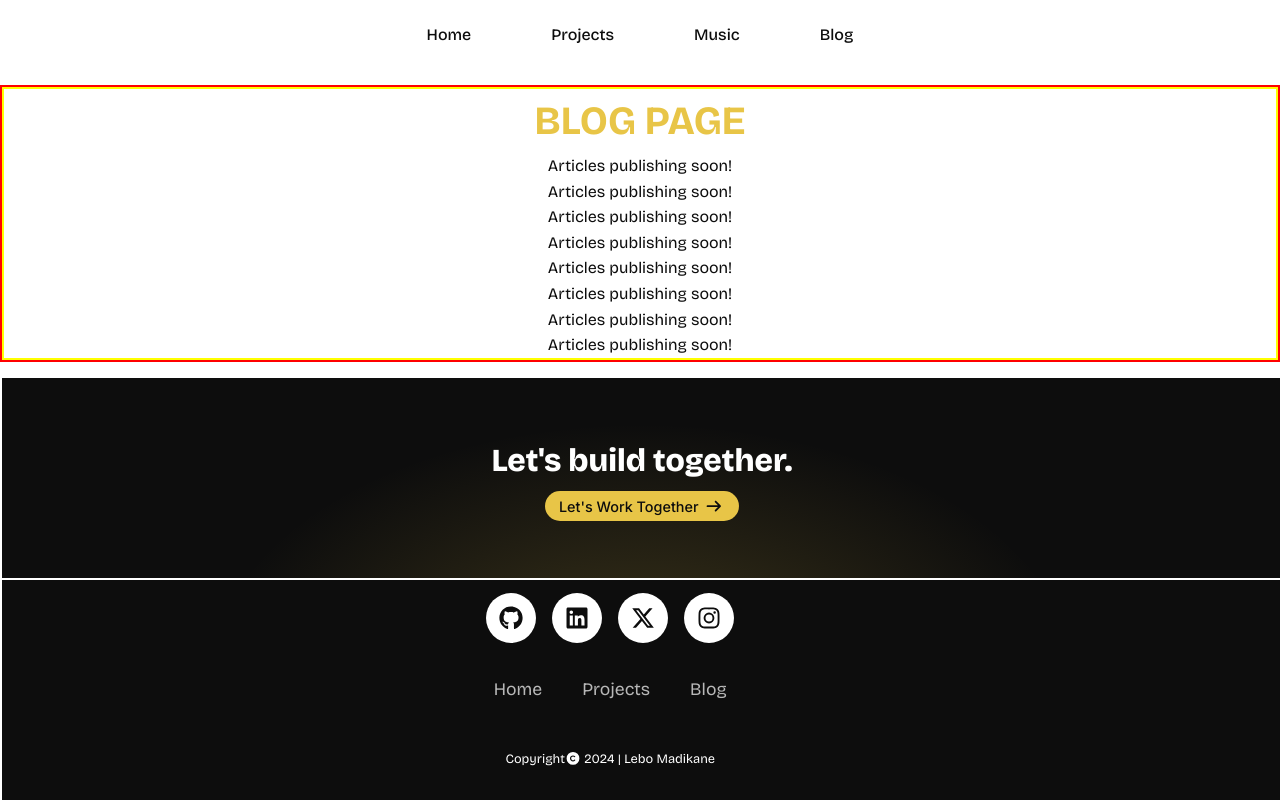
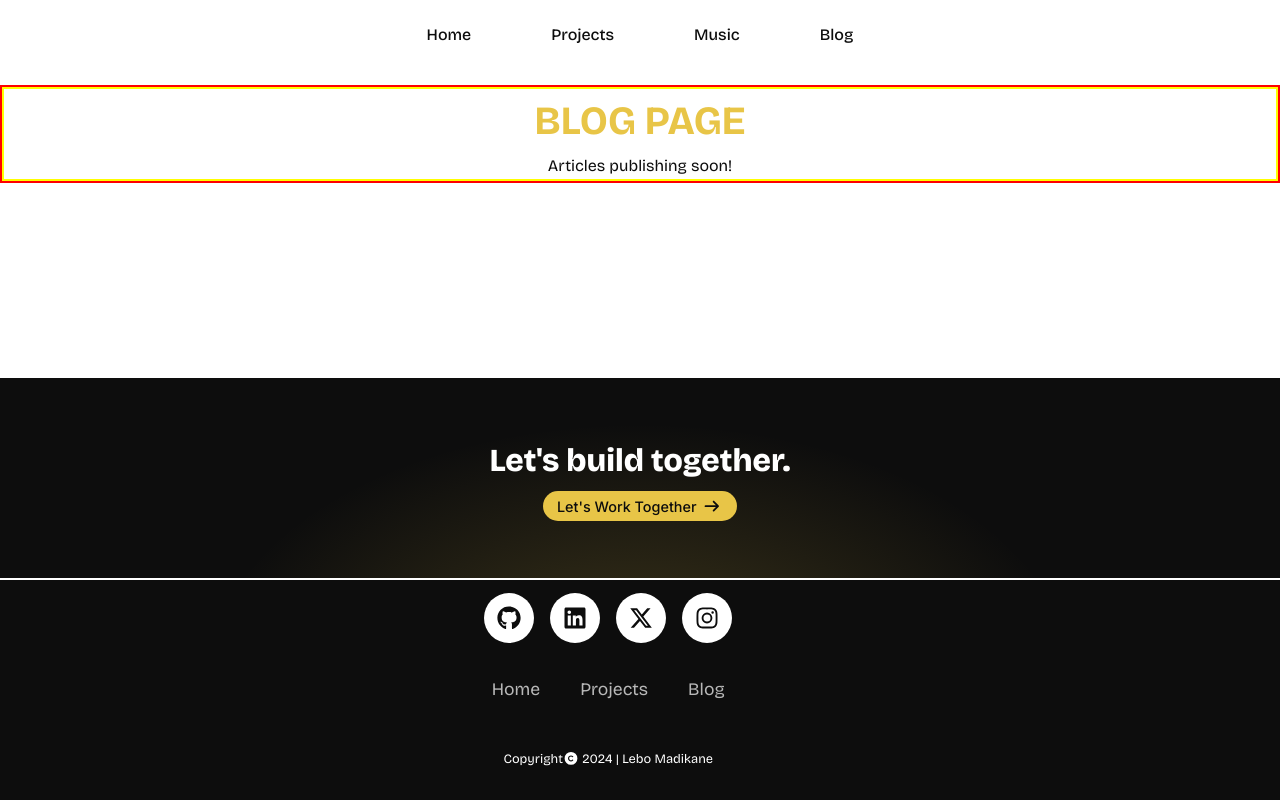
Before and after one commit to Lebo-Madikane/lebo-madikane, a Next.js app: page /blog in a window 1280 px wide. Built offline with nearby package versions, Linux system fonts and the light colour scheme.

Commit message:
optimase page

```diff
--- a/src/app/blog/page.js
+++ b/src/app/blog/page.js
@@ -6,22 +6,16 @@ import Footer from '@/components/Footer/Footer'
 export default function Blog() {
 
     return (
-        <div className={styles.blogPage}>
+        <>
             <Header />
-            <div className={styles.blogContainer}>
-                <h1>BLOG PAGE</h1>
-                <p>Articles publishing soon!</p>
-                <p>Articles publishing soon!</p>
-                <p>Articles publishing soon!</p>
-                <p>Articles publishing soon!</p>
-                <p>Articles publishing soon!</p>
-                <p>Articles publishing soon!</p>
-                <p>Articles publishing soon!</p>
-                <p>Articles publishing soon!</p>
+            <div className={styles.blogPage}>
+                <div className={styles.blogContainer}>
+                    <h1>BLOG PAGE</h1>
+                    <p>Articles publishing soon!</p>
+                </div>
             </div>
             <Contact />
             <Footer />
-        </div>
+        </>
     )
-
-}
+};
```
